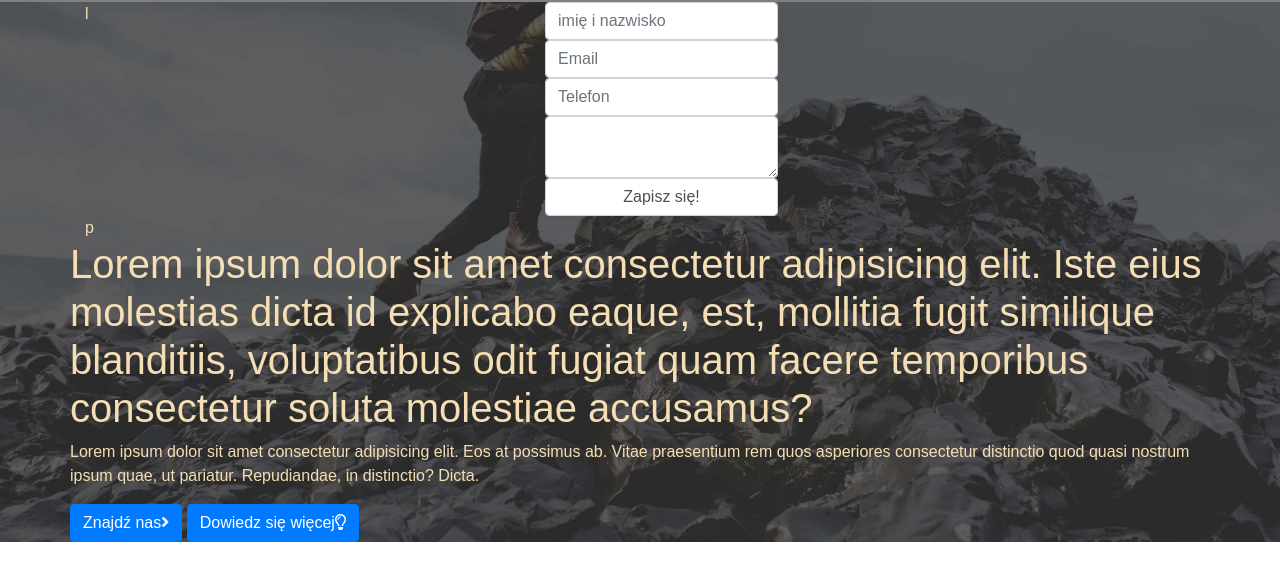
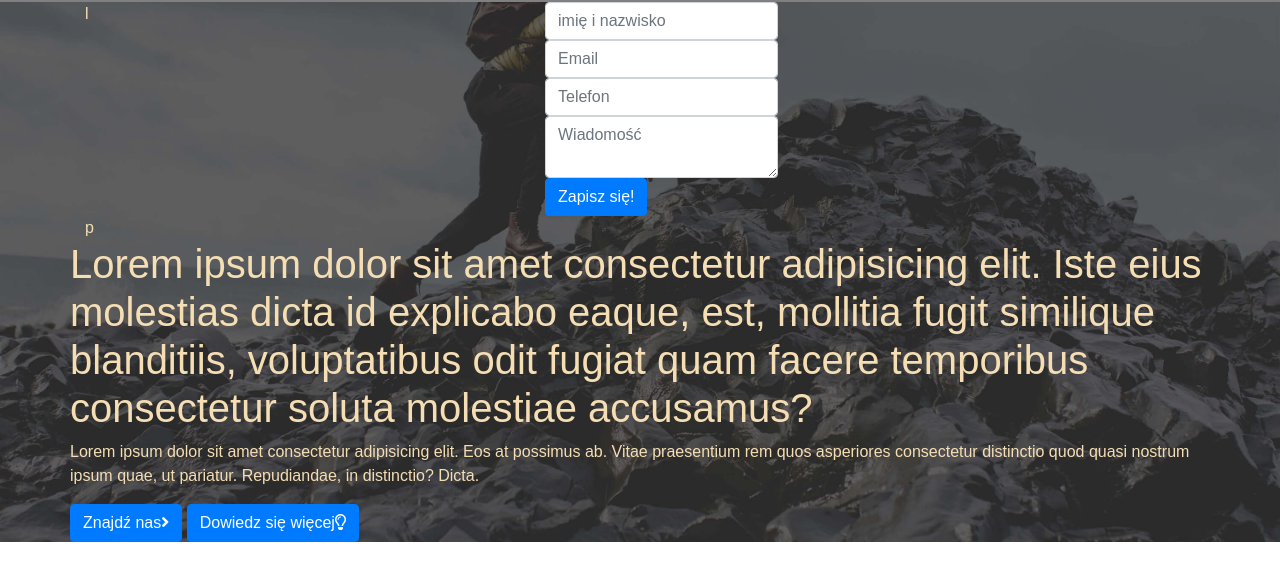
Before and after one commit to davinci2020corona/bootstrap-landing, a plain HTML site: page index.html in a window 1280 px wide. Shown: the part 78-658 px from the top of the page. Drawn offline with nearby package versions, Linux system fonts and the light colour scheme.

Commit message:
Update index.html

```diff
--- a/index.html
+++ b/index.html
@@ -61,11 +61,11 @@
             <div class="row">
                 <div class="col-lg-5">l</div>
                 <form>
-<input type="text" placeholder="imię i nazwisko" class="form-control">
-<input type="email" placeholder="Email" class="form-control">
-<input type="tel" placeholder="Telefon" class="form-control">
-<textarea  class="form-control"></textarea>
-<input type="submit" value="Zapisz się!" class="form-control">
+                    <input type="text" placeholder="imię i nazwisko" class="form-control">
+                    <input type="email" placeholder="Email" class="form-control">
+                    <input type="tel" placeholder="Telefon" class="form-control">
+                    <textarea placeholder="Wiadomość" class="form-control"></textarea>
+                    <input type="submit" value="Zapisz się!" class=" btn btn-primary btn-orange">
 
                 </form>
                 <div class="col-lg-7">p</div>
```
